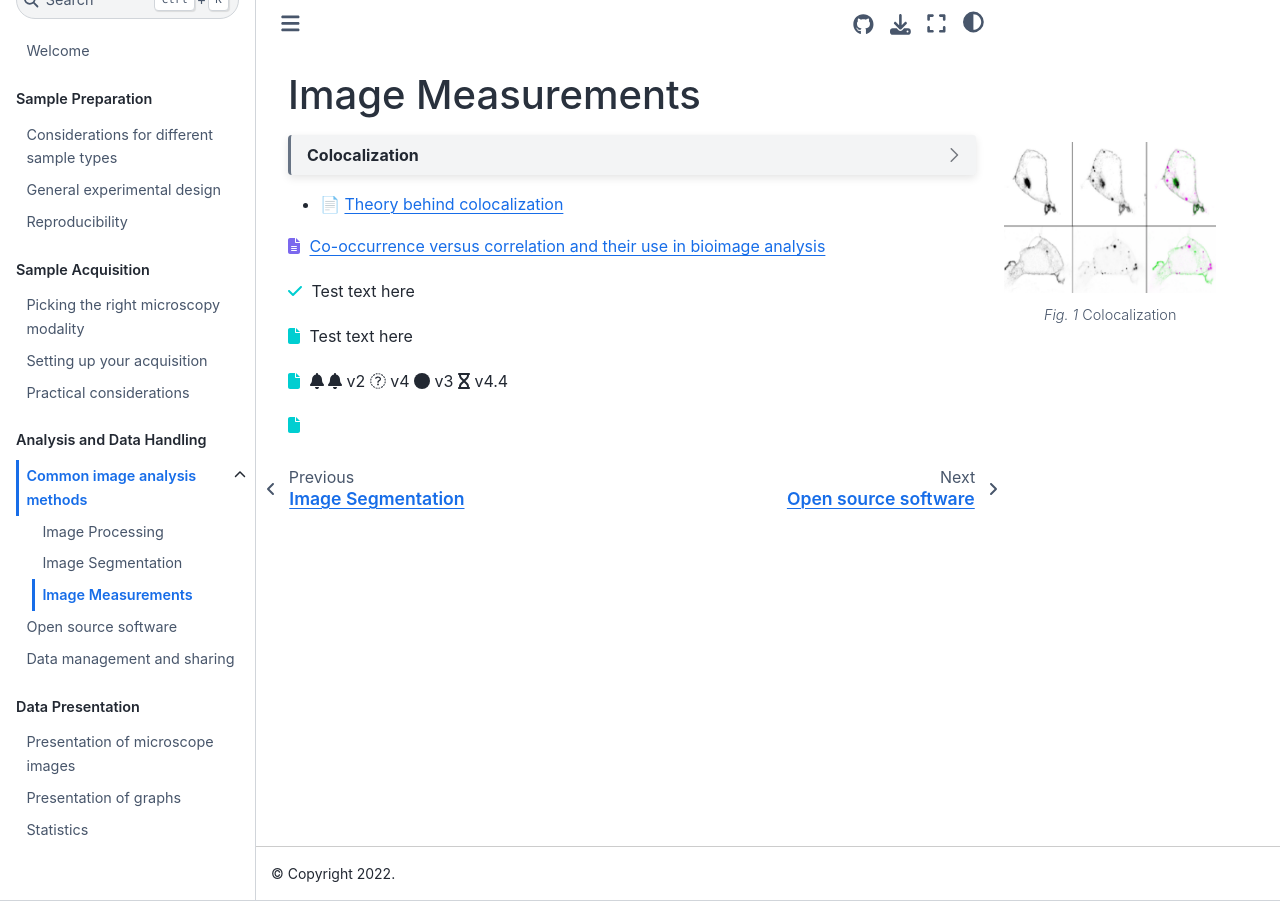
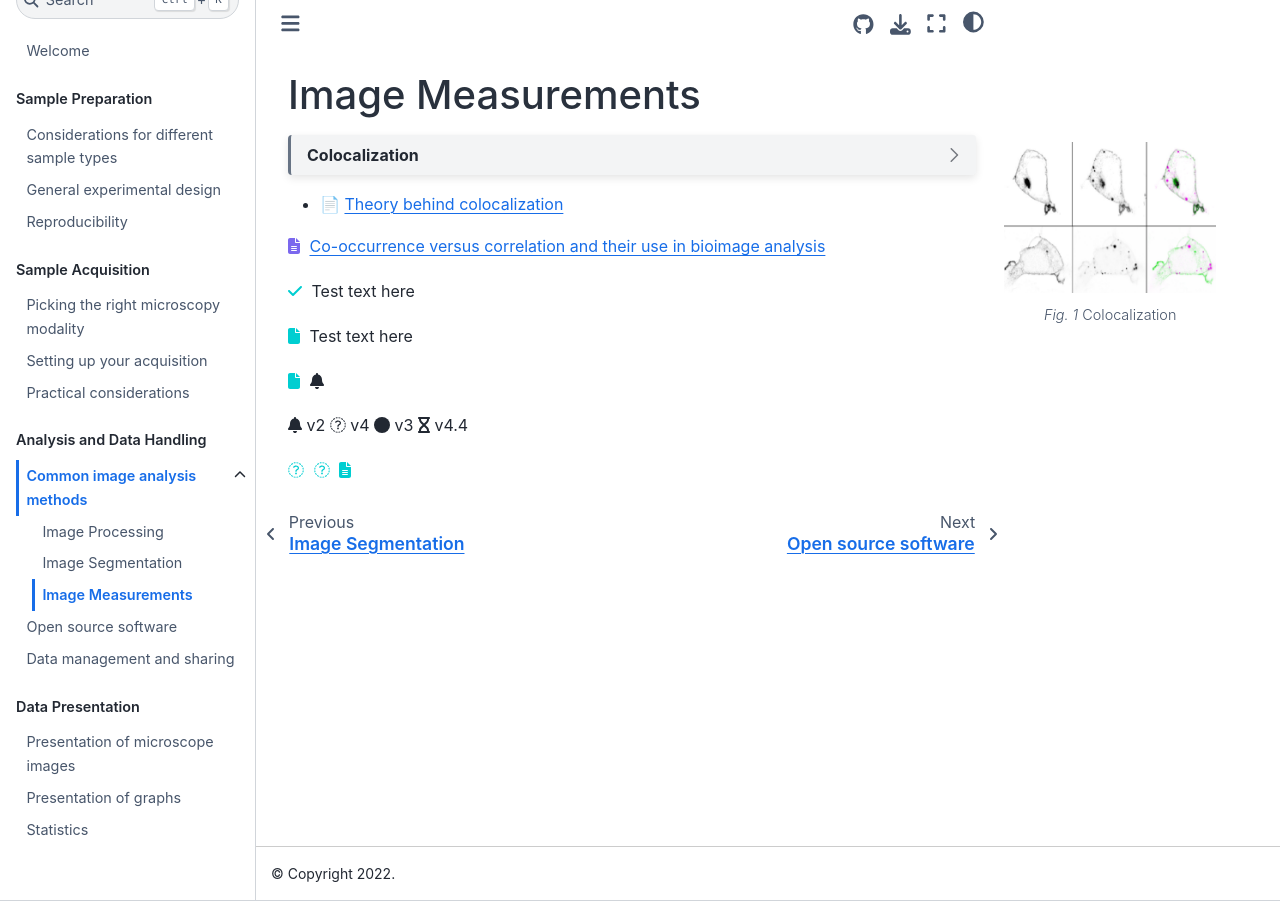
Before and after one commit to bdiazroh/MicroscopyForBeginnersReferenceGuide, a Jupyter Book: the page built from 03_Image_analysis/Image_measurements.md, in a window 1280 px wide. Built offline with Jupyter Book 1.0.4 settings and Sphinx 7.4.7 and the Sphinx Book theme 1.1.4, drawn with Linux system fonts in a browser that asks for light colours.

Commit message:
Update Image_measurements.md

```diff
--- a/03_Image_analysis/Image_measurements.md
+++ b/03_Image_analysis/Image_measurements.md
@@ -25,9 +25,12 @@ types of methods that can be used to obtain this measurement.
 
 <i class="fas fa-file" style="color:DarkTurquoise;margin-right:5px"></i>
 <i class="fas fa-bell"></i>
+
 <i class="fa fa-bell"></i> v2
 <i class="fa fa-file-code-o"></i> v4
 <i class="fa fa-circle"></i> v3
 <i class="fa fa-hourglass"></i> v4.4
 
-<i class="fas fa-file" style="color:DarkTurquoise;margin-right:5px"></i>
+<i class="fas fa-id-card-o" style="color:DarkTurquoise;margin-right:5px"></i>
+<i class="fa fa-id-card-o" style="color:DarkTurquoise;margin-right:5px"></i>
+<i class="fas fa-file-text" style="color:DarkTurquoise;margin-right:5px"></i>
```
